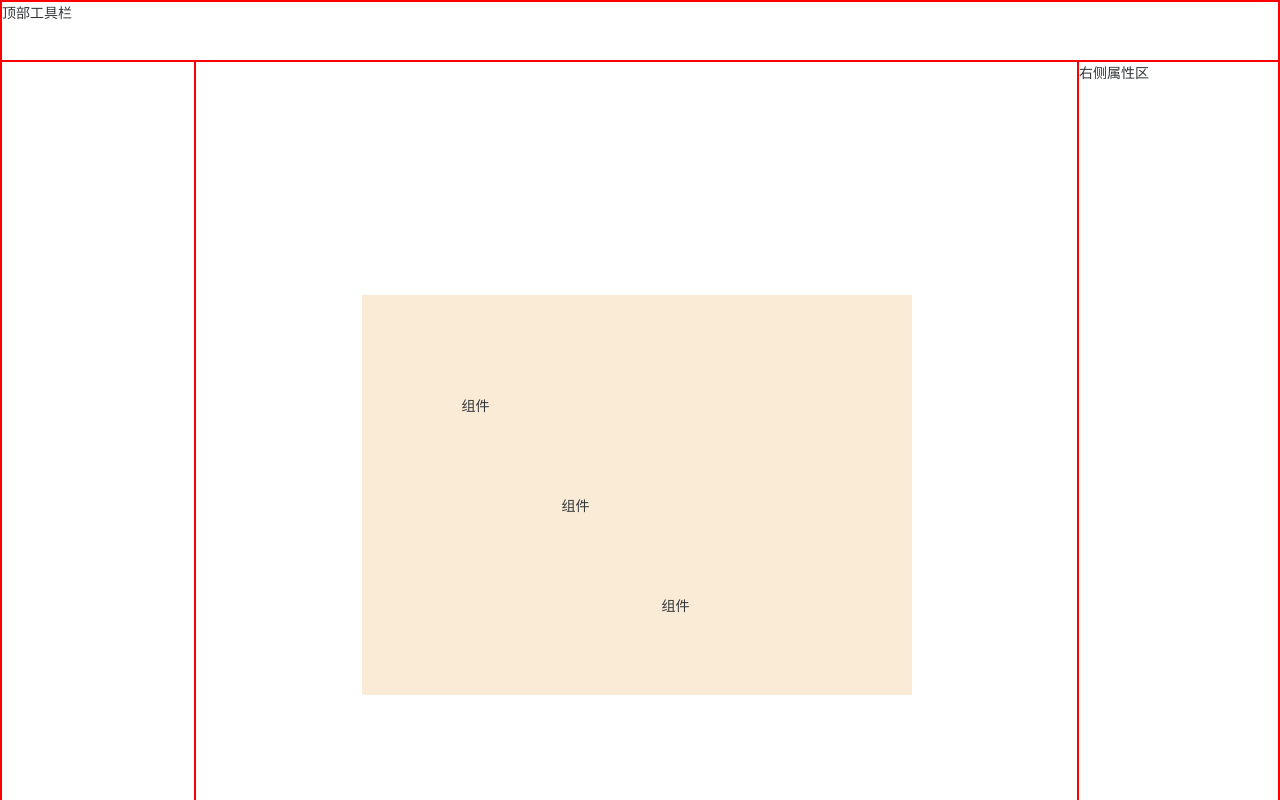
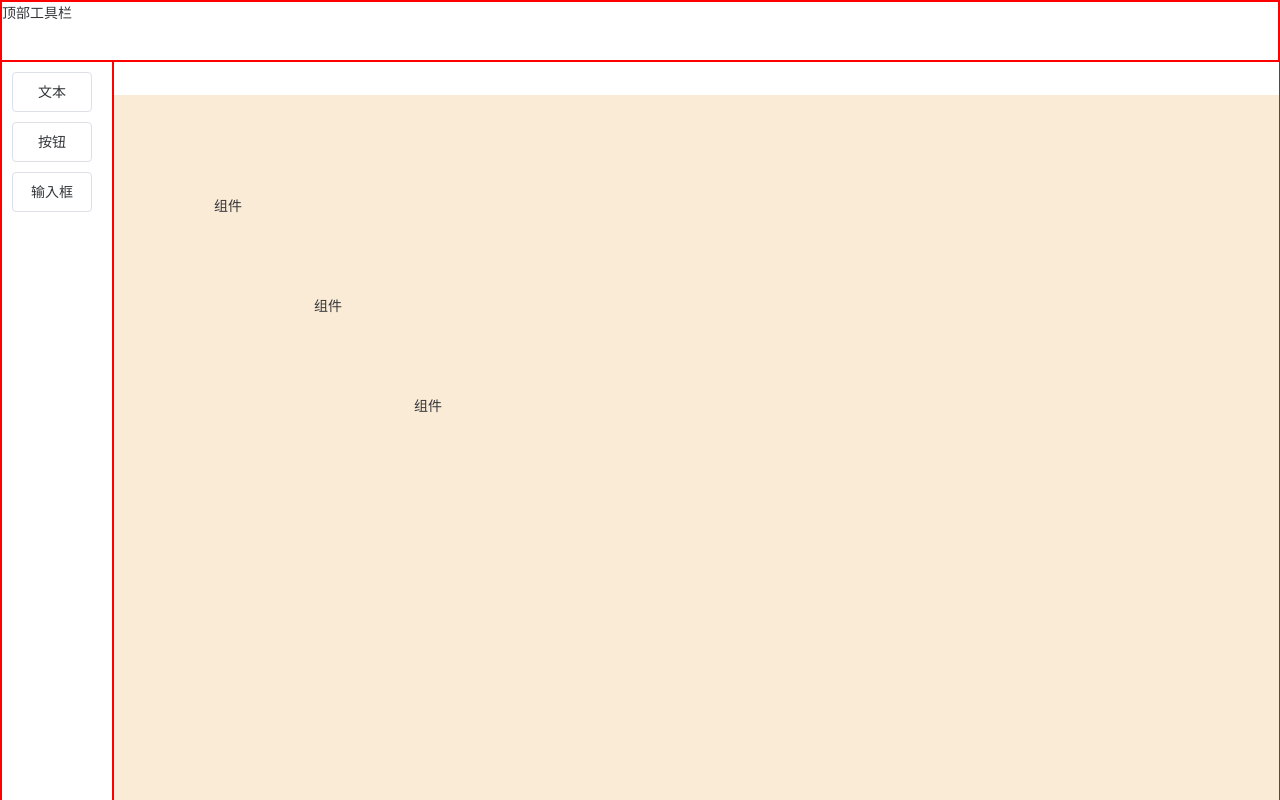
Before and after one commit to Akaid0127/meno-vue, a Vue app: page /design in a window 1280 px wide. Built offline with nearby package versions, Linux system fonts and the light colour scheme.

Commit message:
feat: 编辑器组件拖拽

```diff
--- a/package.json
+++ b/package.json
@@ -9,6 +9,7 @@
   },
   "dependencies": {
     "core-js": "^3.8.3",
+    "nanoid": "^4.0.1",
     "pinia": "^2.0.33",
     "vue": "^3.2.13",
     "vue-router": "^4.1.6"
--- /dev/null
+++ b/src/components-unit/componentList.js
@@ -0,0 +1,19 @@
+const componentList = [
+	{
+		id: 1,
+		label: "文本",
+		component: "m-text",
+	},
+	{
+		id: 2,
+		label: "按钮",
+		component: "m-button",
+	},
+	{
+		id: 3,
+		label: "输入框",
+		component: "m-input",
+	},
+]
+
+export default componentList
--- a/src/stores/editing.js
+++ b/src/stores/editing.js
@@ -1,18 +1,24 @@
 import { defineStore } from 'pinia'
 
 const useEditing = defineStore('editing', {
+	actions: {
+		addBlock(currentComponent) {
+			this.pageData.blocks.push(currentComponent)
+		},
+	},
+
 	state: () => {
 		return {
 			count: 99,
 			pageData: {
 				container: {
-					width: 550,
-					height: 400,
+					width: 1400,
+					height: 800,
 				},
 				blocks: [
 					{
 						component: 'm-text',
-						propValue:"hellotext",
+						propValue: "hellotext",
 						key: "1",
 						style: {
 							top: 100,
--- a/src/views/design/components/DesignEdit.vue
+++ b/src/views/design/components/DesignEdit.vue
@@ -1,29 +1,42 @@
 <template>
     <div class="designedit-wrap">
-        <div class="designedit-content" :style="containerStyle">
-			<div  v-for="item in unitsData" :key="item.key">
-				<edit-block :block="item"></edit-block>
-			</div>
-		</div>
+        <div class="designedit-content" :style="containerStyle" ref="containerDom">
+            <div v-for="item in unitsData" :key="item.key">
+                <edit-block :block="item"></edit-block>
+            </div>
+        </div>
     </div>
 </template>
 
 <script setup>
 // import { storeToRefs } from "pinia";
+import { onMounted, ref } from "vue";
 import useEditing from "@/stores/editing";
-import EditBlock from './EditBlock.vue';
+import EditBlock from "./EditBlock.vue";
 
 // pinia editingStore
 const editingStore = useEditing();
 const pageData = editingStore.pageData.container;
 const unitsData = editingStore.pageData.blocks;
 
-// container style
+// container样式
 const containerStyle = {
     width: pageData.width + "px",
     height: pageData.height + "px",
 };
 
+// 声明ref
+const containerDom = ref(null);
+let $emit = defineEmits(["getContainerDom"]); // defineEmits需要先声明再使用
+const getContainerDom = () => {
+    $emit("getContainerDom", containerDom.value);
+};
+
+// 挂载
+onMounted(() => {
+    // mounted之后才能拿到dom节点
+    getContainerDom();
+});
 </script>
 
 <style lang="scss" scoped>
@@ -39,6 +52,6 @@ const containerStyle = {
     width: 200px;
     height: 200px;
     background-color: antiquewhite;
-	position: relative;
+    position: relative;
 }
 </style>
--- /dev/null
+++ b/src/views/design/components/DesignSupply.vue
@@ -0,0 +1,97 @@
+<template>
+    <div class="designsupply-wrap">
+        <div class="designsupply-content">
+            <div
+                class="component-item"
+                v-for="item in tagState.tagList"
+                :key="item.id"
+                draggable="true"
+                @dragstart="($event) => handleDragstart($event,item)"
+            >{{ item.label }}</div>
+        </div>
+    </div>
+</template>
+
+<script setup>
+import { reactive, defineExpose } from "vue";
+import {nanoid} from 'nanoid'
+import useEditing from "@/stores/editing";
+import componentList from "@/components-unit/componentList";
+
+// pinia editingStore
+const editingStore = useEditing();
+
+// component list
+const tagState = reactive({ tagList: componentList });
+
+// 拿到画布DOM节点
+const domState = reactive({ containerDom: null });
+const hasContainerDom = (dom) => {
+    domState.containerDom = dom;
+};
+defineExpose({ hasContainerDom });
+
+// 拖拽开始
+const componentState = reactive({
+    currentComponent: null,
+});
+const handleDragstart = (event, item) => {
+    console.log(item);
+    componentState.currentComponent = item;
+    domState.containerDom.addEventListener("dragenter", dragenter);
+    domState.containerDom.addEventListener("dragover", dragover);
+    domState.containerDom.addEventListener("dragleave", dragleave);
+    domState.containerDom.addEventListener("drop", drop);
+};
+
+// 拖拽API
+const dragenter = (event) => {
+    event.dataTransfer.dropEffect = "move";
+};
+const dragover = (event) => {
+    console.log(123);
+    event.preventDefault();
+};
+const dragleave = (event) => {
+    event.dataTransfer.dropEffect = "none";
+};
+const drop = (event) => {
+    const tempComponent = {
+        component: componentState.currentComponent.component,
+        propValue: componentState.currentComponent.label,
+        key: nanoid(),
+        style: {
+            top: event.offsetY,
+            left: event.offsetX,
+            zIndex: 1,
+        },
+    };
+	// 调用pinia添加组件
+	editingStore.addBlock(tempComponent)
+};
+</script>
+
+<style lang="scss" scoped>
+.designsupply-content {
+    height: 300px;
+    widows: 200px;
+    display: flex;
+    flex-direction: row;
+    flex-wrap: wrap;
+    align-content: flex-start;
+    // justify-content: center;
+    padding: 10px;
+    .component-item {
+        width: 80px;
+        height: 40px;
+        margin-bottom: 10px;
+        margin-right: 10px;
+        border: 1px solid #dcdfe6;
+        border-radius: 4px;
+        display: flex;
+        align-items: center;
+        justify-content: center;
+        user-select: none;
+    }
+}
+</style>
--- a/src/views/design/index.vue
+++ b/src/views/design/index.vue
@@ -8,12 +8,12 @@
                 <div class="bottom">
                     <!-- 左侧组件栏 -->
                     <div class="left">
-                        <!-- 组件列表 -->
+                        <DesignSupply ref="supplyRef" />
                     </div>
 
                     <!-- 中间画布区 -->
                     <div class="center">
-                        <DesignEdit />
+                        <DesignEdit @getContainerDom="handleContainerDom" />
                     </div>
 
                     <!-- 右侧属性区 -->
@@ -25,7 +25,16 @@
 </template>
 
 <script setup>
+import {  ref } from "vue";
+import DesignSupply from "./components/DesignSupply.vue";
 import DesignEdit from "./components/DesignEdit.vue";
+
+// 获取containerdom并传递给物料区
+const supplyRef = ref();
+const handleContainerDom = (containerDom) => {
+    supplyRef.value.hasContainerDom(containerDom);
+};
+
 </script>
 
 <style lang="scss" scoped>
```
Also changed, not shown: 2 other files (tests, documents, lock files or other folders).
